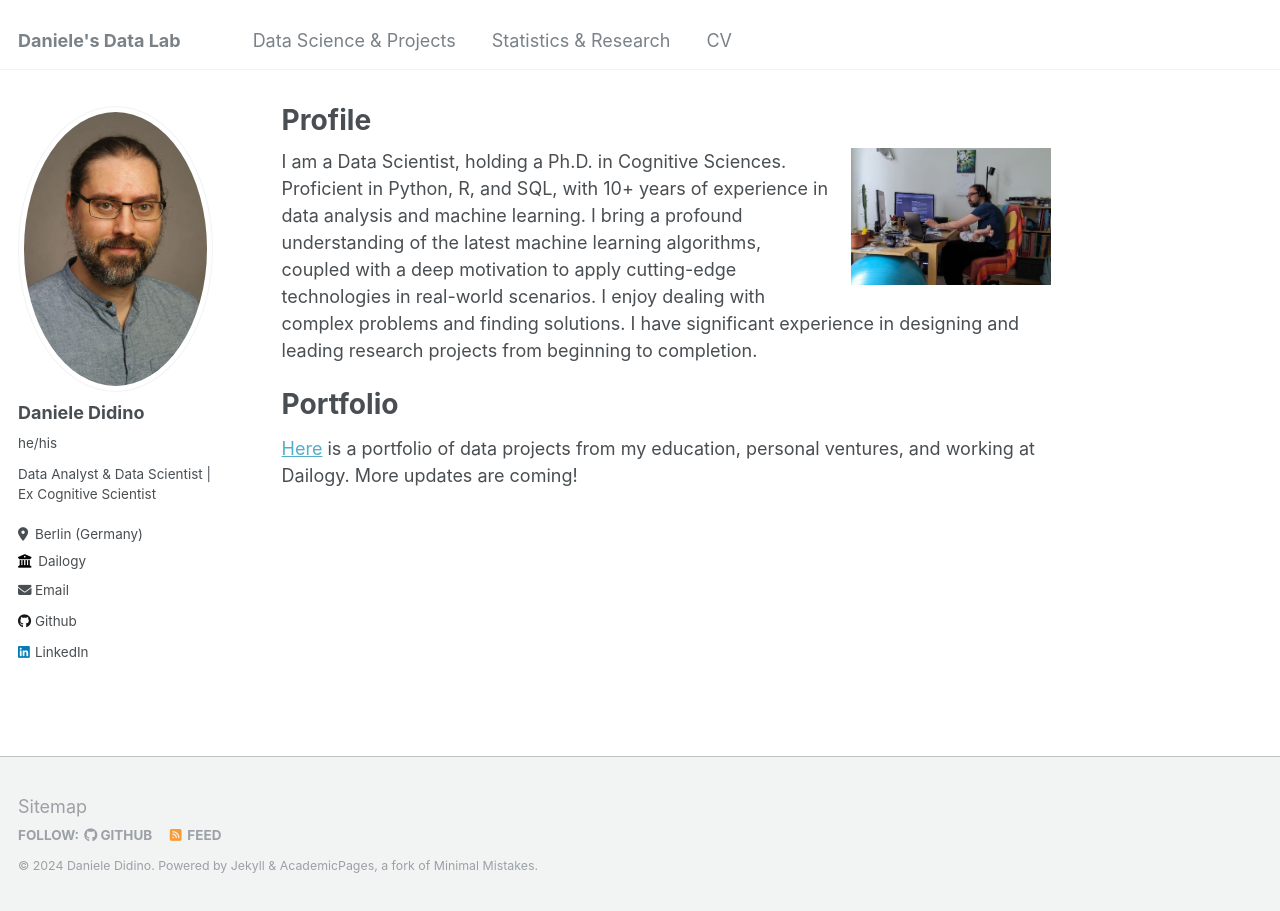
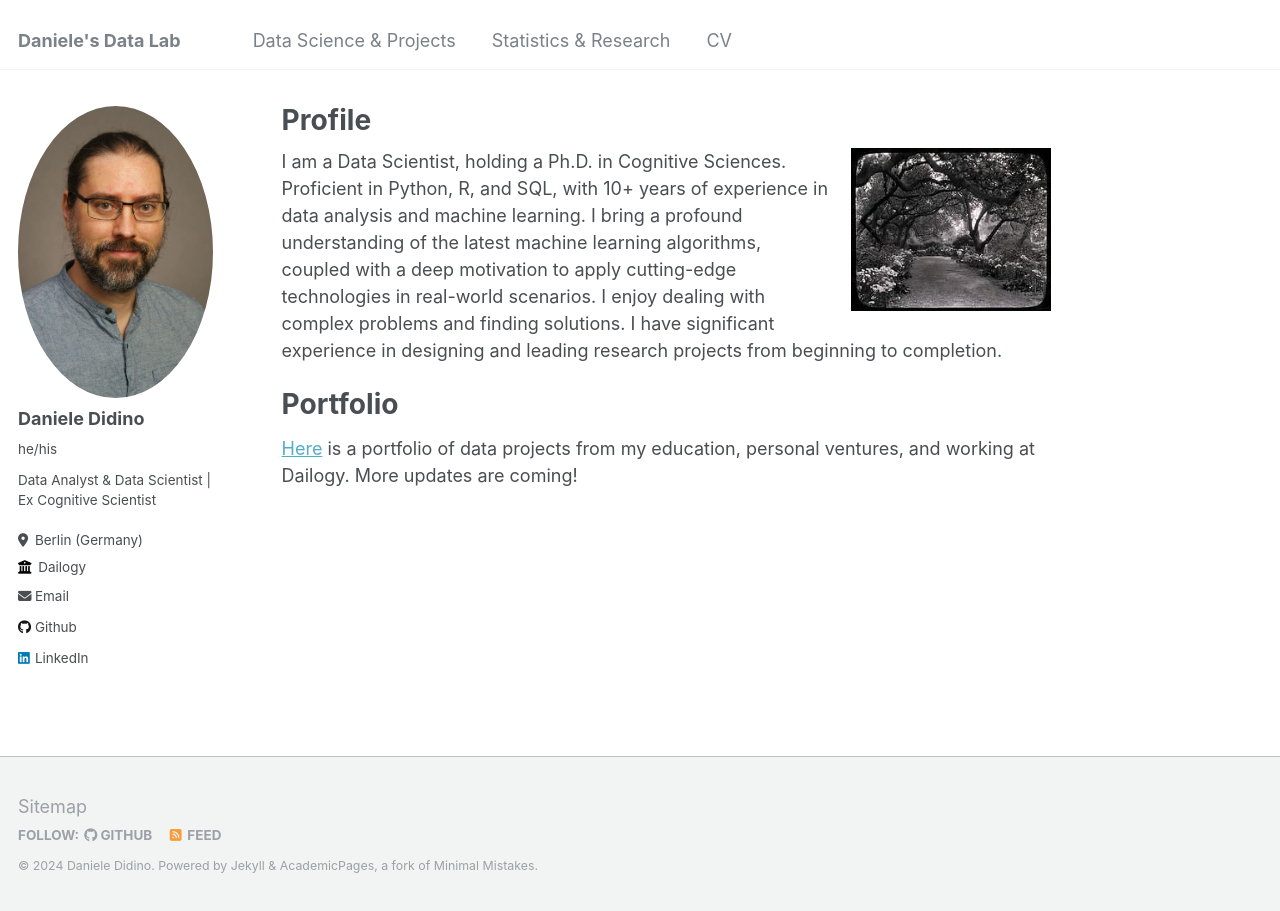
Before and after one commit to DanieleDidino/DanieleDidino.github.io, a Jekyll site: the page built from _pages/about.md, in a window 1280 px wide. Built offline with Jekyll 4.4.1, drawn with Linux system fonts in a browser that asks for light colours.

Commit message:
change profile photo shape

```diff
--- a/_pages/about.md
+++ b/_pages/about.md
@@ -8,7 +8,7 @@ redirect_from:
 ---
 
 <div style="float: right; margin-left: 20px;">
-    <img src="/images/work_photo.jpg" alt="Home Office" width="200">
+    <img src="/images/3899d5_m.jpg" alt="Home Office" width="200">
 </div>
 
 I am a Data Scientist, holding a Ph.D. in Cognitive Sciences. Proficient in Python, R, and SQL, with 10+ years of experience in data analysis and machine learning. I bring a profound understanding of the latest machine learning algorithms, coupled with a deep motivation to apply cutting-edge technologies in real-world scenarios. I enjoy dealing with complex problems and finding solutions. I have significant experience in designing and leading research projects from beginning to completion.
--- a/_sass/_sidebar.scss
+++ b/_sass/_sidebar.scss
@@ -93,10 +93,10 @@
     /* max-width: 175px; */
     border-radius: 50%;
 
-    @include breakpoint($large) {
-      padding: 5px;
-      border: 1px solid $border-color;
-    }
+    /* @include breakpoint($large) {       */
+    /*   padding: 5px;                     */
+    /*   border: 1px solid $border-color;  */
+    /* }                                   */
   }
 }
 
```
Also changed, not shown: images/3899d5_m.jpg (renamed from images/3953273590_704e3899d5_m.jpg), images/work_photo.jpg (deleted).
